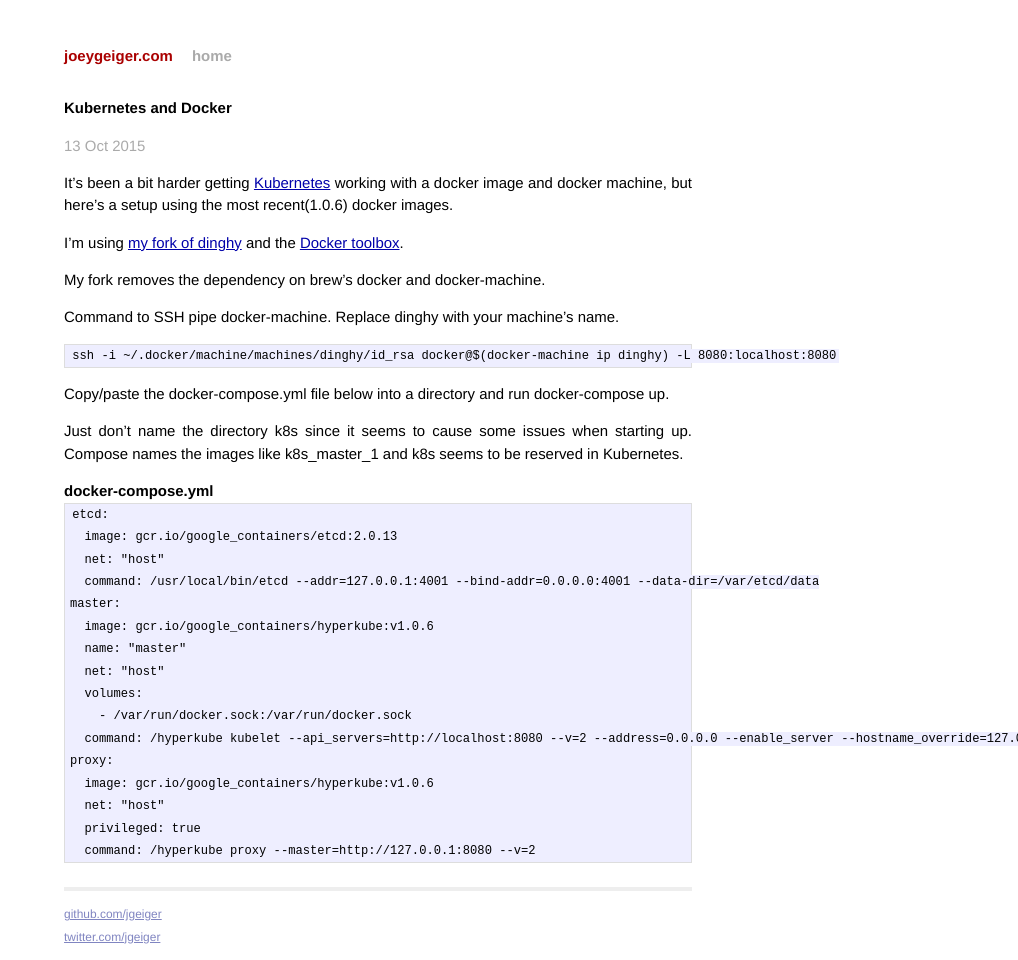
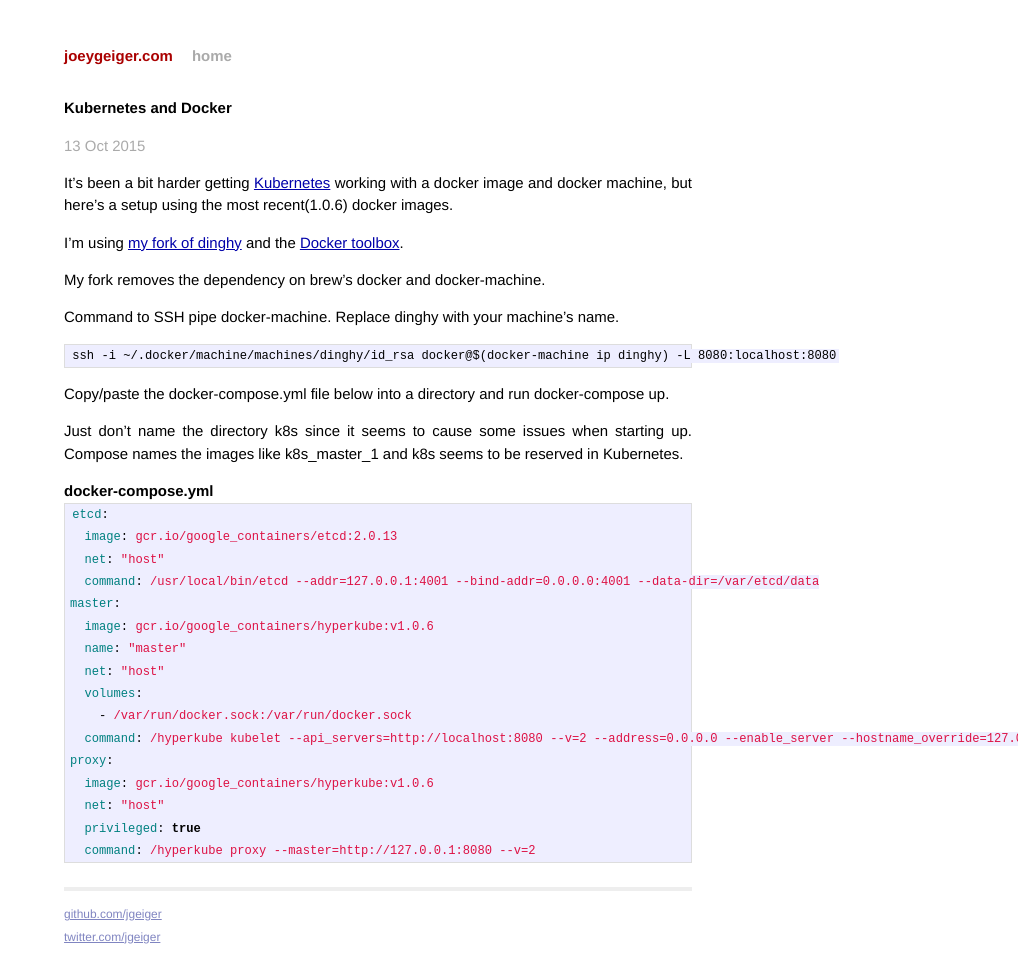
Before and after one commit to jgeiger/jgeiger.github.io, a Jekyll site: the page built from _posts/2015-10-13-kubernetes-and-docker.markdown, in a window 1280 px wide. Shown: the whole page, without its empty margins (262-1280 px from the left). Built offline with Jekyll 4.4.1, drawn with Linux system fonts in a browser that asks for light colours; Markdown is read by kramdown in place of the engine named in the settings.

Commit message:
Cleanup for display of image names, add yaml

````diff
--- a/_posts/2015-10-13-kubernetes-and-docker.markdown
+++ b/_posts/2015-10-13-kubernetes-and-docker.markdown
@@ -19,10 +19,10 @@
 ```
 Copy/paste the docker-compose.yml file below into a directory and run docker-compose up.
 
-Just don't name the directory k8s since it seems to cause some issues when starting up. Compose names the images like k8s_master_1 and k8s seems to be reserved in Kubernetes.
+Just don't name the directory k8s since it seems to cause some issues when starting up. Compose names the images like k8s\_master\_1 and k8s seems to be reserved in Kubernetes.
 
 #### docker-compose.yml
-```
+```yaml
 etcd:
   image: gcr.io/google_containers/etcd:2.0.13
   net: "host"
````
